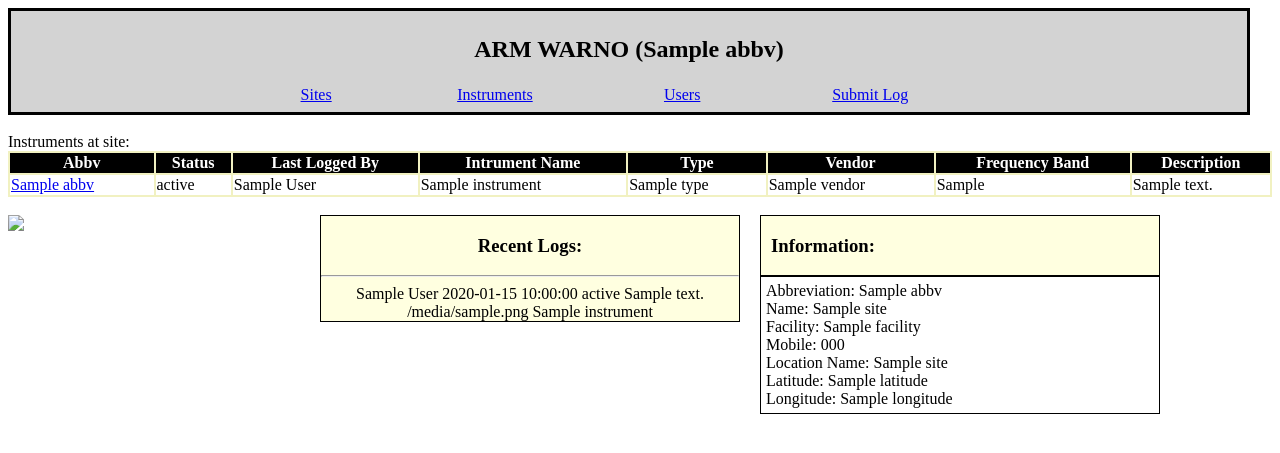
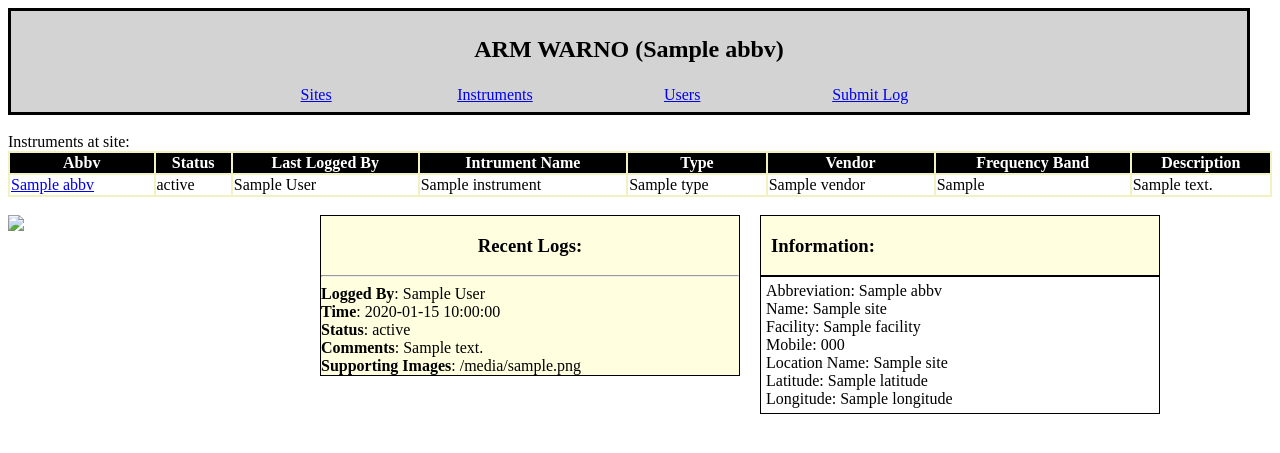
Before and after one commit to ARM-DOE/warno, a Flask app: template templates/show_site.html in a window 1280 px wide. Shown: the top 453 px of the page. Run offline with Flask 2, Linux system fonts and the light colour scheme; the template is opened without the code that fills it: most values are stand-ins (such as "Sample title", 1, 10 or a date in 2020); some libraries are stand-ins or nearby versions.

Commit message:
Improved the look of the log display on the site and instrument pages.

```diff
--- a/templates/show_site.html
+++ b/templates/show_site.html
@@ -56,11 +56,19 @@
     </div>
 </div>
 <div style="position:absolute; left: 320px; width: 420px;">
-    <div style="background-color: LightYellow; border: 1px solid black; text-align: center;">
-        <h3>Recent Logs:</h3>
+    <div style="background-color: LightYellow; border: 1px solid black;">
+        <h3 style="text-align: center;">Recent Logs:</h3>
         {% for log in recent_logs %}
             <hr>
-            {{log.author}} {{log.time}} {{log.status}} {{log.contents}} {{log.supporting_images}} {{log.instrument}}
+            <b>Logged By</b>: {{log.author}}
+            <br>
+            <b>Time</b>: {{log.time}}
+            <br>
+            <b>Status</b>: {{log.status}}
+            <br>
+            <b>Comments</b>: {{log.contents}}
+            <br>
+            <b>Supporting Images</b>: {{log.supporting_images}}
         {% endfor %}
     </div>
 
```
Also changed, not shown: templates/show_instrument.html (+10 -2 lines).
